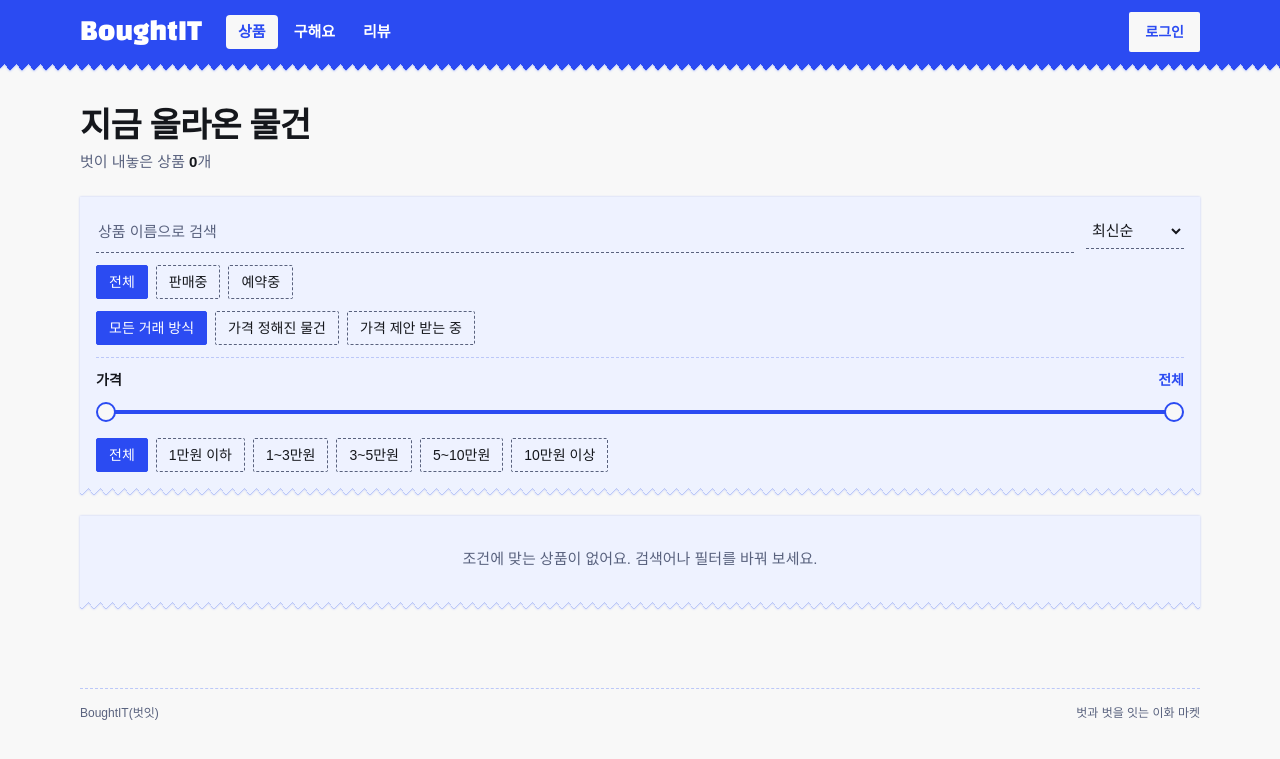
After one commit to gyesswhat/2026_osp_project_Giter, a Flask app: template apps/fe/templates/product/list.html in a window 1280 px wide. The commit adds this page. Shown: the top 759 px of the page. Run offline with Flask 3, Linux system fonts and the light colour scheme; the template is opened without the code that fills it, so the values that code supplies are empty; parts of the project's set-up code (start-up, migrations or seed data) failed here and were passed over; some libraries are stand-ins or nearby versions; some web fonts are replaced.

Commit message:
feat(fe): 상품 목록 화면 추가 (필터·가격 슬라이더·페이지네이션)

```diff
--- /dev/null
+++ b/apps/fe/static/css/product.css
@@ -0,0 +1,34 @@
+/*
+ * 상품 화면 전용 스타일 (product/list.html, detail.html, new.html)
+ * 공통 클래스는 common.css와 base.html의 Tailwind 컴포넌트를 쓴다.
+ */
+
+/* ---------- 가격 슬라이더: 손잡이 두 개 (상품 목록) ---------- */
+/* range input 두 개를 겹쳐 놓고, 트랙은 숨긴 뒤 손잡이만 누를 수 있게 한다 */
+.dual { position: relative; height: 28px; }
+.dual-track {
+  position: absolute; left: 0; right: 0; top: 50%;
+  height: 4px; margin-top: -2px;
+  background: var(--line); border-radius: 2px;
+}
+.dual-fill { position: absolute; top: 0; bottom: 0; background: var(--brand); border-radius: 2px; }
+.dual input[type=range] {
+  position: absolute; left: 0; top: 0;
+  width: 100%; height: 28px; margin: 0; padding: 0;
+  background: none; pointer-events: none;
+  -webkit-appearance: none; appearance: none; outline: none;
+}
+.dual input[type=range]::-webkit-slider-runnable-track { height: 28px; background: none; }
+.dual input[type=range]::-moz-range-track { background: none; }
+.dual input[type=range]::-webkit-slider-thumb {
+  -webkit-appearance: none; pointer-events: auto;
+  width: 20px; height: 20px; margin-top: 4px; border-radius: 50%;
+  background: var(--bg); border: 2px solid var(--brand); cursor: pointer;
+}
+.dual input[type=range]::-moz-range-thumb {
+  pointer-events: auto;
+  width: 16px; height: 16px; border-radius: 50%;
+  background: var(--bg); border: 2px solid var(--brand); cursor: pointer;
+}
+.dual input[type=range]:focus-visible::-webkit-slider-thumb { box-shadow: 0 0 0 4px var(--tint); }
+.dual input[type=range]:focus-visible::-moz-range-thumb { box-shadow: 0 0 0 4px var(--tint); }
--- /dev/null
+++ b/apps/fe/static/js/product.js
@@ -0,0 +1,72 @@
+// 상품 화면 전용 동작 (product/list.html, detail.html, new.html)
+
+// ---------- 상품 목록: 필터 ----------
+// 칩·정렬을 바꾸면 바로 검색하고, 가격 슬라이더는 손을 뗄 때 검색한다.
+// 폼에 page 필드가 없으므로 필터를 바꾸면 1페이지로 돌아간다.
+(() => {
+  const form = document.getElementById('productFilter');
+  if (!form) return;
+
+  const submit = () => (form.requestSubmit ? form.requestSubmit() : form.submit());
+
+  form.addEventListener('chipchange', (e) => {
+    if (e.target.closest('[data-chip-group]')) submit();
+  });
+  form.querySelectorAll('[data-autosubmit]').forEach((el) => el.addEventListener('change', submit));
+
+  // 빈 값과 '전체'는 주소에서 빼서 링크를 짧게 둔다
+  form.addEventListener('submit', () => {
+    form.querySelectorAll('[name]').forEach((el) => {
+      if (el.value === '' || ((el.name === 'sale_status' || el.name === 'kind') && el.value === 'all')
+          || (el.name === 'sort' && el.value === 'new')) {
+        el.disabled = true;
+      }
+    });
+  });
+
+  // 가격 슬라이더
+  const box = form.querySelector('[data-price-filter]');
+  if (!box) return;
+  const steps = JSON.parse(box.dataset.steps);
+  const last = steps.length; // 마지막 칸 = 상한 없음
+  const minIn = box.querySelector('[data-price-min]');
+  const maxIn = box.querySelector('[data-price-max]');
+  const minVal = box.querySelector('[data-price-min-value]');
+  const maxVal = box.querySelector('[data-price-max-value]');
+  const fill = box.querySelector('[data-price-fill]');
+  const text = box.querySelector('[data-price-text]');
+  const quick = [...box.querySelectorAll('.chip[data-pmin]')];
+
+  const won = (n) => n.toLocaleString('ko-KR') + '원';
+  const short = (n) => (n >= 10000 ? n / 10000 + '만원' : won(n));
+
+  function render() {
+    const a = +minIn.value;
+    const b = +maxIn.value;
+    // 손잡이 지름(20px)만큼 양끝을 비워 손잡이 가운데에 맞춘다
+    fill.style.left = `calc(10px + (100% - 20px) * ${a / last})`;
+    fill.style.right = `calc(10px + (100% - 20px) * ${1 - b / last})`;
+    text.textContent = a === 0 && b === last ? '전체'
+      : a === 0 ? `${short(steps[b])} 이하`
+      : b === last ? `${short(steps[a])} 이상`
+      : `${short(steps[a])} ~ ${short(steps[b])}`;
+    quick.forEach((c) => c.setAttribute('aria-pressed', String(+c.dataset.pmin === a && +c.dataset.pmax === b)));
+    minVal.value = a === 0 ? '' : steps[a];
+    maxVal.value = b === last ? '' : steps[b];
+  }
+
+  // 두 손잡이가 겹치거나 엇갈리지 않게 한 칸 이상 띄운다
+  minIn.addEventListener('input', () => { minIn.value = Math.min(+minIn.value, +maxIn.value - 1); render(); });
+  maxIn.addEventListener('input', () => { maxIn.value = Math.max(+maxIn.value, +minIn.value + 1); render(); });
+  minIn.addEventListener('change', submit);
+  maxIn.addEventListener('change', submit);
+
+  quick.forEach((c) => c.addEventListener('click', () => {
+    minIn.value = c.dataset.pmin;
+    maxIn.value = c.dataset.pmax;
+    render();
+    submit();
+  }));
+
+  render();
+})();
--- a/apps/fe/templates/components/_product_card.html
+++ b/apps/fe/templates/components/_product_card.html
@@ -58,7 +58,7 @@
       </div>
     </a>
     <div class="space-y-1.5 p-3">
-      <h3 class="font-semibold leading-snug">
+      <h3 class="break-keep font-semibold leading-snug">
         <a href="{{ href }}" class="hover:text-brandink">{{ product.name }}</a>
       </h3>
       <div class="row text-sm">
--- /dev/null
+++ b/apps/fe/templates/product/list.html
@@ -0,0 +1,105 @@
+{#
+  상품 목록 (라우트: product_list)
+
+  BE가 넘길 값
+  - products:    현재 페이지에 보여 줄 상품 dict 목록 (필드는 components/_product_card.html 주석 참고)
+  - total:       필터를 적용한 전체 상품 수
+  - page:        현재 페이지 (1부터)
+  - total_pages: 전체 페이지 수
+
+  필터는 GET 쿼리로 들어온다. 템플릿은 request.args에서 현재 값을 읽어 화면에 다시 채운다.
+  - q            상품 이름 검색어
+  - sort         new(최신순) | like(인기순) | low(낮은 가격순) | high(높은 가격순)
+  - sale_status  all | sale(판매중) | hold(예약중). 거래 완료(done)는 상품 탭에 보이지 않는다 (시안 기준)
+  - kind         all | fixed(가격 정해진 물건) | bid(가격 제안 받는 중)
+  - price_min    최소 가격(원). 없으면 하한 없음
+  - price_max    최대 가격(원). 없으면 상한 없음
+  - page         페이지 번호. 필터를 바꾸면 1페이지로 돌아간다
+#}
+{% extends "base.html" %}
+{% from "components/_form_fields.html" import chip_group, chip, select %}
+{% from "components/_product_card.html" import product_card %}
+{% from "components/_pagination.html" import pagination %}
+{% set active_tab = 'product' %}
+
+{# 가격 슬라이더 눈금(원). 마지막 칸은 '상한 없음' #}
+{% set price_steps = [0, 5000, 10000, 20000, 30000, 50000, 100000, 200000, 300000, 500000] %}
+{% set last_step = price_steps | length %}
+{% set price_quick = [('전체', 0, last_step), ('1만원 이하', 0, 2), ('1~3만원', 2, 4), ('3~5만원', 4, 5), ('5~10만원', 5, 6), ('10만원 이상', 6, last_step)] %}
+
+{# 쿼리 값 → 슬라이더 칸 번호. 눈금에 없는 값이면 끝 칸으로 둔다 #}
+{% set q_min = request.args.get('price_min', '') %}
+{% set q_max = request.args.get('price_max', '') %}
+{% set ns = namespace(pmin=0, pmax=last_step) %}
+{% for v in price_steps %}
+  {% if q_min | string == v | string %}{% set ns.pmin = loop.index0 %}{% endif %}
+  {% if q_max | string == v | string %}{% set ns.pmax = loop.index0 %}{% endif %}
+{% endfor %}
+
+{# 페이지 링크에 함께 실어 보낼 현재 필터 (page 제외) #}
+{% set filter_args = {} %}
+{% for k in ['q', 'sort', 'sale_status', 'kind', 'price_min', 'price_max'] if request.args.get(k) %}
+  {% set _ = filter_args.update({k: request.args.get(k)}) %}
+{% endfor %}
+
+{% block title %}상품 목록 | BoughtIT{% endblock %}
+{% block head %}<link rel="stylesheet" href="{{ url_for('static', filename='css/product.css') }}">{% endblock %}
+
+{% block content %}
+  <h1 class="page-title">지금 올라온 물건</h1>
+  <p class="mt-1 text-muted">벗이 내놓은 상품 <span class="num text-ink">{{ total | default(products | length) }}</span>개</p>
+
+  <form id="productFilter" method="get" action="{{ url_for('product_list') }}"
+        class="panel mt-6 grid gap-3 p-3 sm:grid-cols-[1fr_auto] sm:p-4" role="search">
+    <div>
+      <label class="sr-only" for="q">상품 이름 검색</label>
+      <input id="q" name="q" type="search" class="field" placeholder="상품 이름으로 검색"
+             value="{{ request.args.get('q', '') }}" autocomplete="off">
+    </div>
+    {{ select('sort', [('new', '최신순'), ('like', '인기순'), ('low', '낮은 가격순'), ('high', '높은 가격순')],
+              selected=request.args.get('sort', 'new'), label='정렬', sr_label=true, attrs={'data-autosubmit': true}) }}
+
+    {{ chip_group('sale_status', [('all', '전체'), ('sale', '판매중'), ('hold', '예약중')],
+                  selected=request.args.get('sale_status', 'all'), label='판매 상태', sr_label=true, required=true,
+                  class='sm:col-span-2') }}
+    {{ chip_group('kind', [('all', '모든 거래 방식'), ('fixed', '가격 정해진 물건'), ('bid', '가격 제안 받는 중')],
+                  selected=request.args.get('kind', 'all'), label='거래 방식', sr_label=true, required=true,
+                  class='sm:col-span-2') }}
+
+    {# 가격: 손잡이 두 개 슬라이더 + 빠른 선택. 칸 번호를 원 단위로 바꿔 price_min/price_max로 보낸다 (static/js/product.js) #}
+    <div class="tear pt-3 sm:col-span-2" data-price-filter data-steps="{{ price_steps | tojson | forceescape }}">
+      <div class="flex flex-wrap items-baseline justify-between gap-2">
+        <p id="priceLabel" class="text-sm font-semibold">가격</p>
+        <p class="num text-sm text-brandink" data-price-text aria-live="polite">전체</p>
+      </div>
+      <div class="dual mt-2">
+        <div class="dual-track"><div class="dual-fill" data-price-fill></div></div>
+        <input type="range" min="0" max="{{ last_step }}" step="1" value="{{ ns.pmin }}" aria-label="최소 가격" data-price-min>
+        <input type="range" min="0" max="{{ last_step }}" step="1" value="{{ ns.pmax }}" aria-label="최대 가격" data-price-max>
+      </div>
+      <input type="hidden" name="price_min" value="{{ q_min }}" data-price-min-value>
+      <input type="hidden" name="price_max" value="{{ q_max }}" data-price-max-value>
+      <div class="mt-3 flex flex-wrap gap-2" role="group" aria-label="가격 빠른 선택">
+        {% for text, lo, hi in price_quick %}
+          {{ chip(text, pressed=(ns.pmin == lo and ns.pmax == hi), attrs={'data-pmin': lo, 'data-pmax': hi}) }}
+        {% endfor %}
+      </div>
+    </div>
+
+    <noscript><button type="submit" class="btn-primary sm:col-span-2">필터 적용</button></noscript>
+  </form>
+
+  {% if products %}
+    <div class="mt-7 grid grid-cols-2 gap-x-4 gap-y-7 sm:grid-cols-3 lg:grid-cols-4">
+      {% for p in products %}
+        {{ product_card(p, url_for('product_detail', name=p.name), image=p.image) }}
+      {% endfor %}
+    </div>
+  {% else %}
+    <p class="panel mt-7 p-8 text-center text-muted">조건에 맞는 상품이 없어요. 검색어나 필터를 바꿔 보세요.</p>
+  {% endif %}
+
+  {{ pagination(page | default(1), total_pages | default(1), 'product_list', **filter_args) }}
+{% endblock %}
+
+{% block scripts %}<script src="{{ url_for('static', filename='js/product.js') }}"></script>{% endblock %}
```
Also changed, not shown: apps/fe/preview.py (+91 -2 lines).
